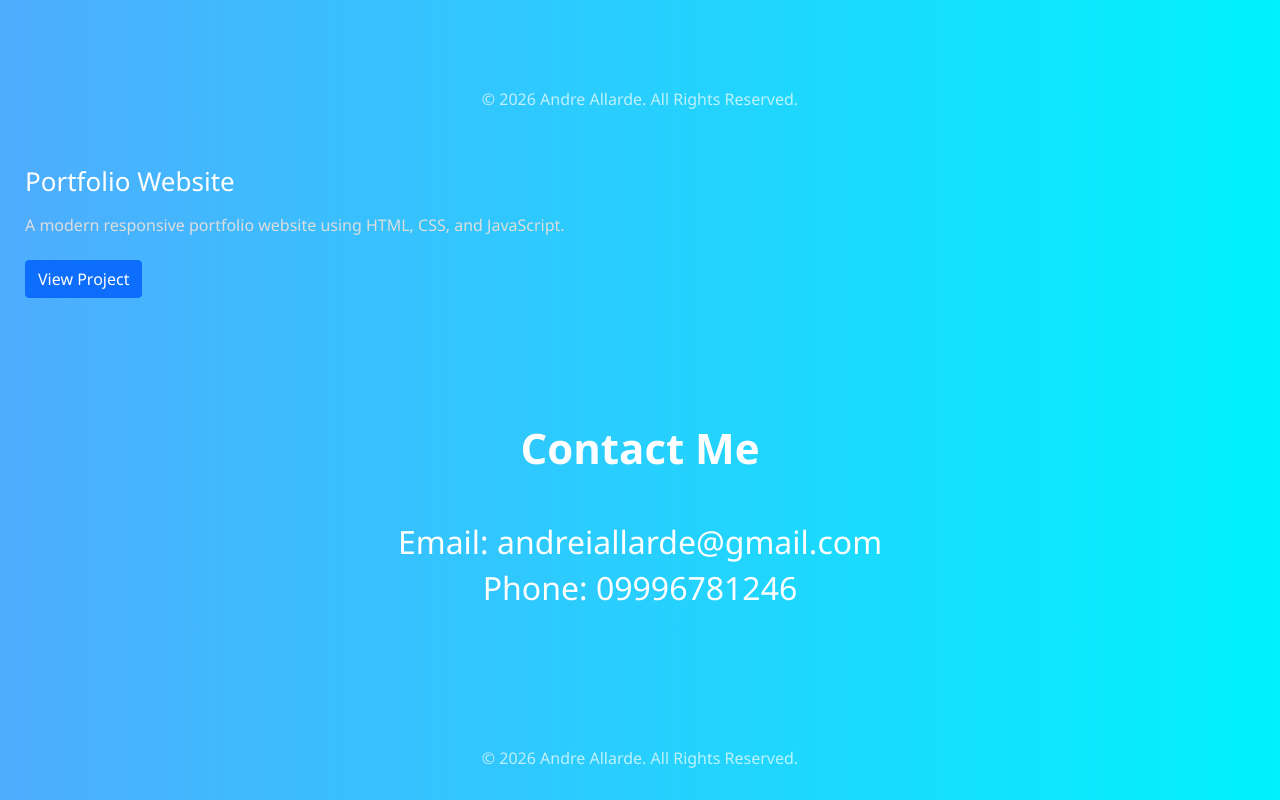
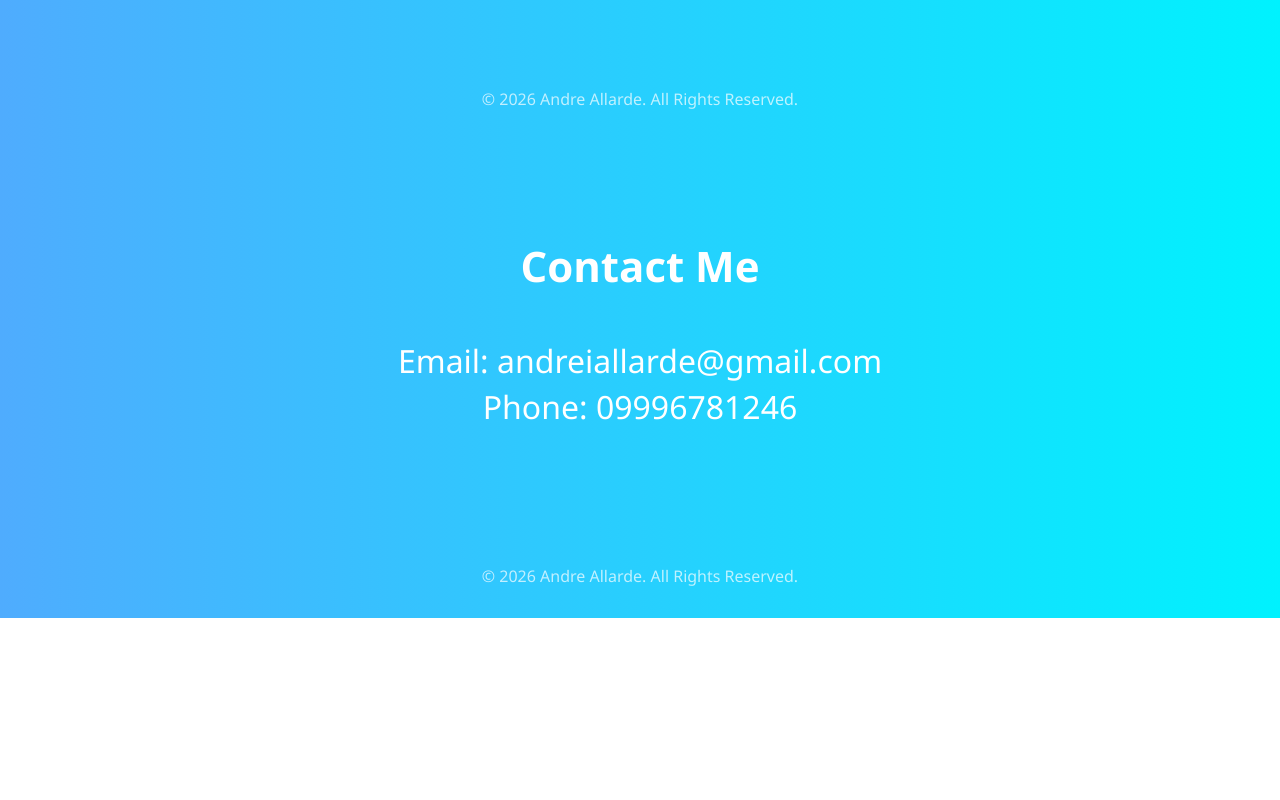
Before and after one commit to AllardeJosephAndre/Portfolio, a plain HTML site: page index.html in a window 1280 px wide. Shown: the part 3185-3985 px from the top of the page. After the commit the page ends 3803 px from the top, so only its background shows below. Drawn offline with nearby package versions, Linux system fonts and the light colour scheme.

Commit message:
Workexpupdate3

```diff
--- a/index.html
+++ b/index.html
@@ -100,15 +100,8 @@
   </footer>
     <script src="script.js" defer></script>
 
-
-        <div class="project-content">
-          <h3>Portfolio Website</h3>
-          <p>A modern responsive portfolio website using HTML, CSS, and JavaScript.</p>
-          <a href="#" class="btn btn-primary">View Project</a>
-        </div>
       </div>
     </div>
-  </section>
    <section id="contact">
     <h2 class="section-title">Contact Me</h2>
     <h2><center>Email: andreiallarde@gmail.com</center></h2>
```
